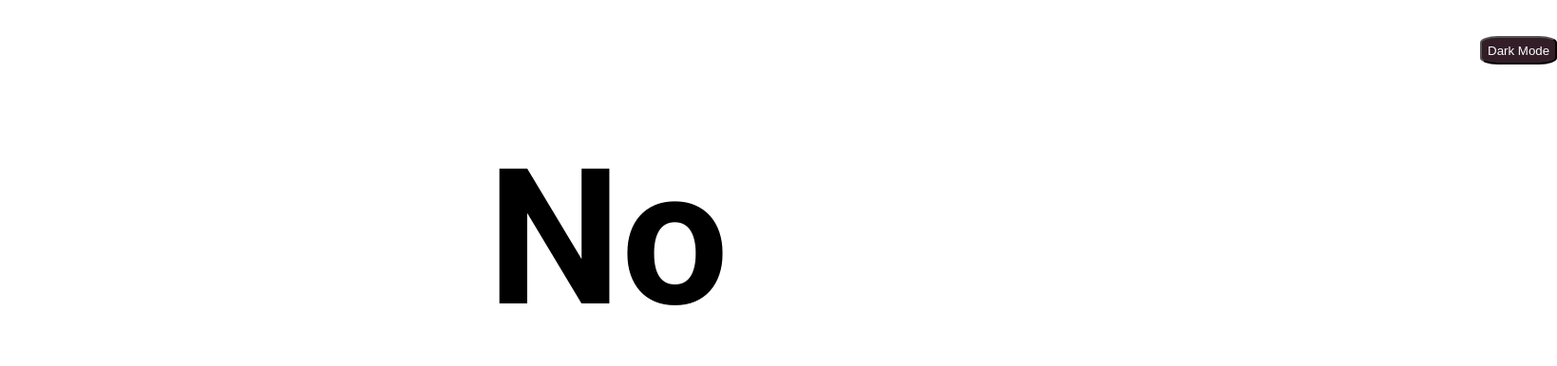
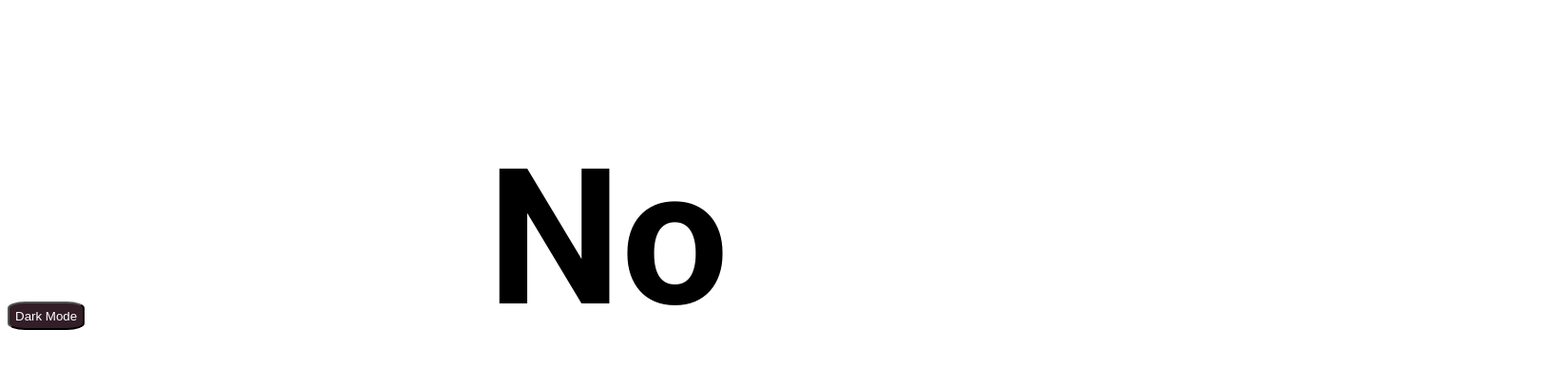
Before and after one commit to IsGTA6OutYet/isgta6outyet.github.io, a plain HTML site: page index.html in a window 1280 px wide. Shown: the whole page at 95% size, 1639 px wide, since content can reach past the window. Drawn offline with Linux system fonts and the light colour scheme.

Commit message:
Changed the position of the button to "flex"

```diff
--- a/stylesheet.css
+++ b/stylesheet.css
@@ -18,9 +18,9 @@ body {
 }
 
 button {
-  position: relative;
-  left: 1550px;
-  top: -280px;
+  position: flex;
+  left: 200px;
+  top: 250px;
 
   border-radius: 23%;
   background-color: #331e27;
```
